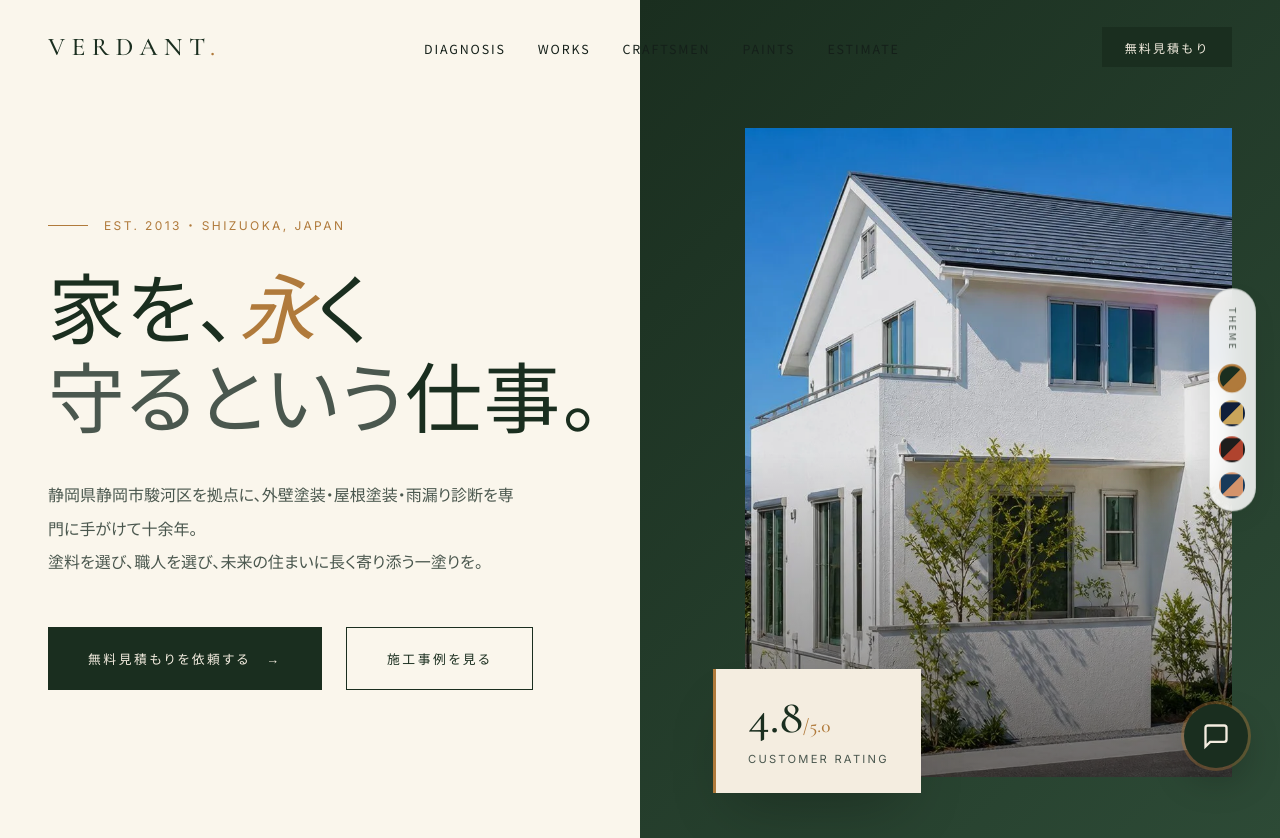
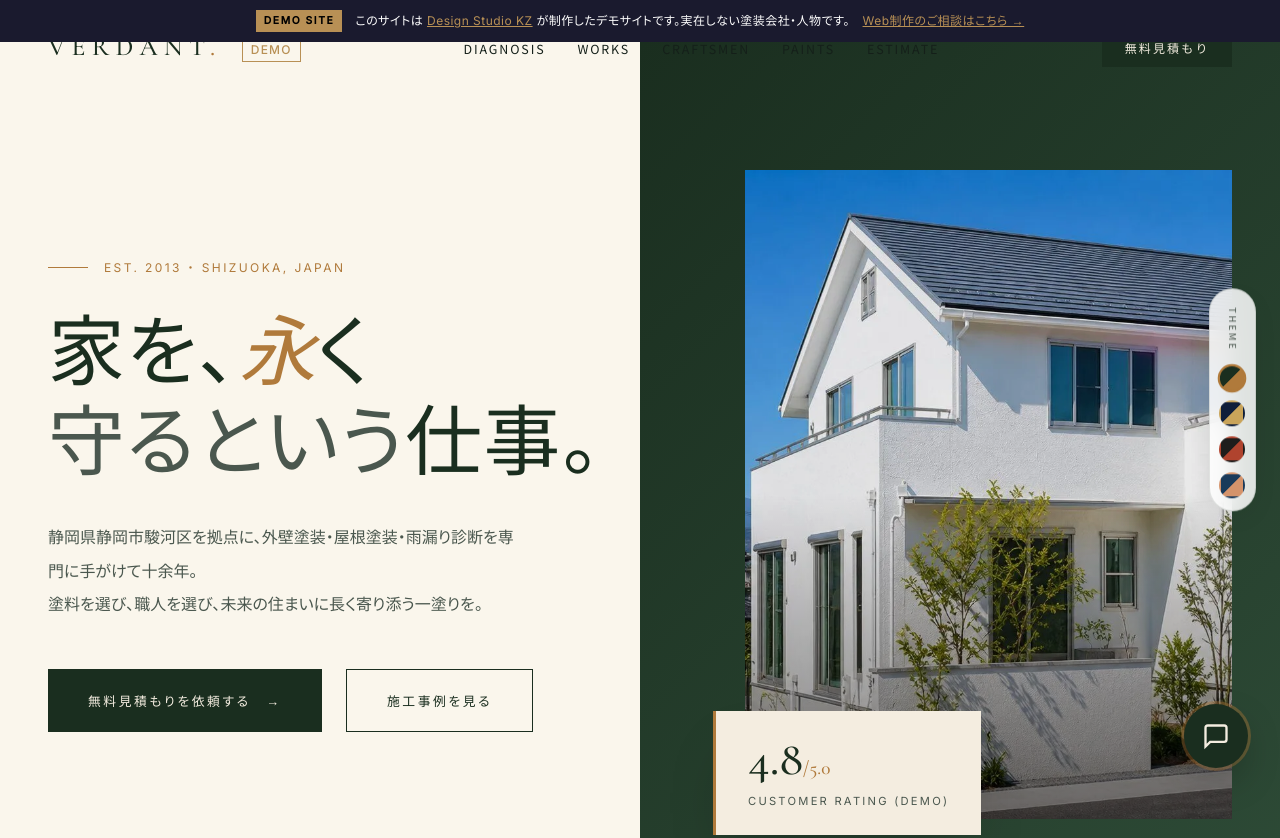
Before and after one commit to kenzosakumi0927-create/verdant-site, a plain HTML site: page index.html in a window 1280 px wide. Shown: the top 838 px of the page. Drawn offline with nearby package versions, Linux system fonts and the light colour scheme.

Commit message:
feat: VERDANTを完全デモサイト化（DEMO表示・noindex追加）
Co-Authored-By: Claude Opus 4.6 (1M context) <noreply@anthropic.com>

```diff
--- a/index.html
+++ b/index.html
@@ -5,6 +5,8 @@
 <meta name="viewport" content="width=device-width, initial-scale=1.0">
 <title>VERDANT ｜ 静岡県の外壁塗装 ・ 屋根塗装 専門店</title>
 <meta name="description" content="静岡県静岡市駿河区の外壁塗装専門店ヴァーダント。塗料を選び、職人を選び、十年先も美しい住まいへ。">
+<meta name="robots" content="noindex,nofollow">
+<meta name="googlebot" content="noindex,nofollow">
 <link rel="preconnect" href="https://fonts.googleapis.com">
 <link rel="preconnect" href="https://fonts.gstatic.com" crossorigin>
 <link href="https://fonts.googleapis.com/css2?family=Cormorant+Garamond:ital,wght@0,300;0,400;0,500;0,600;1,300&family=Noto+Serif+JP:wght@300;400;500;600;700&family=Noto+Sans+JP:wght@300;400;500;700&family=Inter:wght@300;400;500&display=swap" rel="stylesheet">
@@ -1394,9 +1396,16 @@
   <button class="theme-btn" data-set="indigo" title="Indigo｜和紙×藍"></button>
 </div>
 
+<!-- ===== DEMO BANNER ===== -->
+<div id="demoBanner" style="position:sticky;top:0;z-index:300;background:#1A1A2E;color:#fff;display:flex;align-items:center;justify-content:center;gap:0.8rem;padding:0.6rem 1rem;font-family:'Inter','Noto Sans JP',sans-serif;font-size:0.75rem;letter-spacing:0.04em;flex-wrap:wrap;text-align:center;">
+  <span style="background:#B89055;color:#000;font-size:0.65rem;font-weight:600;padding:2px 8px;letter-spacing:0.15em;">DEMO SITE</span>
+  <span>このサイトは <a href="https://designstudiokz.com" style="color:#B89055;text-decoration:underline;" target="_blank" rel="noopener noreferrer">Design Studio KZ</a> が制作したデモサイトです。実在しない塗装会社・人物です。</span>
+  <a href="https://designstudiokz.com/contact" style="color:#B89055;text-decoration:underline;white-space:nowrap;" target="_blank" rel="noopener noreferrer">Web制作のご相談はこちら →</a>
+</div>
+
 <!-- ===== NAV ===== -->
 <nav id="nav">
-  <div class="logo">VERDANT<span class="dot">.</span></div>
+  <div class="logo">VERDANT<span class="dot">.</span> <span style="font-size:12px;letter-spacing:0.1em;color:#B89055;border:1px solid #B89055;padding:4px 8px;margin-left:8px;vertical-align:middle;font-family:Inter,sans-serif;font-style:normal;">DEMO</span></div>
   <ul class="nav-links">
     <li><a href="#symptoms">DIAGNOSIS</a></li>
     <li><a href="#works">WORKS</a></li>
@@ -1430,7 +1439,7 @@
     </div>
     <div class="hero-tag">
       <div class="num">4.8<span style="font-size:1.2rem; color: var(--c-accent);">/5.0</span></div>
-      <div class="label mono">CUSTOMER RATING</div>
+      <div class="label mono">CUSTOMER RATING (DEMO)</div>
     </div>
   </div>
 </section>
@@ -1665,7 +1674,8 @@
     </div>
     <p class="section-desc">
       塗装は、塗料の質も大切。けれど、それを塗る職人の腕と心がもっと大切。<br>
-      VERDANT を支える職人たちをご紹介します。
+      VERDANT を支える職人たちをご紹介します。<br>
+      <span style="font-size:0.75rem;color:var(--c-isoft);margin-top:0.5rem;display:inline-block;">※以下はデモ用の架空プロフィールです</span>
     </p>
   </div>
 
@@ -1808,7 +1818,7 @@
       </p>
       <div class="story-sign">
         <div class="story-sign-label mono">FOUNDER</div>
-        <div class="story-sign-name">代表　岡野 雅彦</div>
+        <div class="story-sign-name">代表　岡野 雅彦 <span style="font-size:0.7rem;color:var(--c-isoft);">※架空の人物です</span></div>
       </div>
     </div>
   </div>
@@ -1887,7 +1897,7 @@
         <div class="est-bd-row"><span>塗料グレード</span><strong id="bdGrade">プレミアム</strong></div>
       </div>
 
-      <a href="#" class="est-cta mono">この内容で正式見積もりを依頼する →</a>
+      <a href="https://designstudiokz.com/contact" target="_blank" rel="noopener noreferrer" class="est-cta mono">(DEMO) これはデモ機能です。Web制作のご相談は Design Studio KZ へ →</a>
     </div>
   </div>
 </section>
@@ -2043,7 +2053,7 @@
       <div class="logo">VERDANT<span class="dot">.</span></div>
       <p class="footer-tagline">家を、永く守るという仕事を。<br>静岡県静岡市駿河区の外壁塗装専門店。</p>
       <div class="mono" style="font-size: 0.75rem; color: rgba(245,237,224,0.5);">
-        〒422-0000<br>静岡県静岡市駿河区南町X-X-X<br>TEL : 050-XXXX-1234
+        〒422-0000<br>静岡県静岡市駿河区南町X-X-X (DEMO住所)<br>TEL : 050-XXXX-1234 (DEMO番号)
       </div>
     </div>
     <div class="footer-col">
@@ -2074,8 +2084,15 @@
       </ul>
     </div>
   </div>
+  <div style="text-align:center;padding:2rem 1.5rem;border-top:1px solid rgba(245,237,224,0.1);margin:0 2rem;">
+    <p style="font-size:0.8rem;color:rgba(245,237,224,0.45);line-height:2;">
+      このサイトはデモサイトです。実在しない会社です。<br>
+      制作：<a href="https://designstudiokz.com" style="color:#B89055;text-decoration:underline;" target="_blank" rel="noopener noreferrer">Design Studio KZ</a><br>
+      <a href="https://designstudiokz.com/contact" style="color:#B89055;text-decoration:underline;" target="_blank" rel="noopener noreferrer">Web制作のご相談はこちら →</a>
+    </p>
+  </div>
   <div class="footer-bottom">
-    <div class="mono" id="copyrightText">© 2013 - 2026 VERDANT CO., LTD. ALL RIGHTS RESERVED.</div>
+    <div class="mono" id="copyrightText">© 2026 VERDANT (Demo Site). Designed by Design Studio KZ.</div>
     <div class="mono">DESIGNED IN SHIZUOKA, JAPAN</div>
   </div>
 </footer>
@@ -2111,7 +2128,7 @@ document.querySelectorAll('.reveal').forEach(el => observer.observe(el));
 
 /* COPYRIGHT YEAR (auto-update) */
 document.getElementById('copyrightText').textContent =
-  `© 2013 - ${new Date().getFullYear()} VERDANT CO., LTD. ALL RIGHTS RESERVED.`;
+  `© ${new Date().getFullYear()} VERDANT (Demo Site). Designed by Design Studio KZ.`;
 
 /* ============================================
    BEFORE / AFTER SLIDER
```
